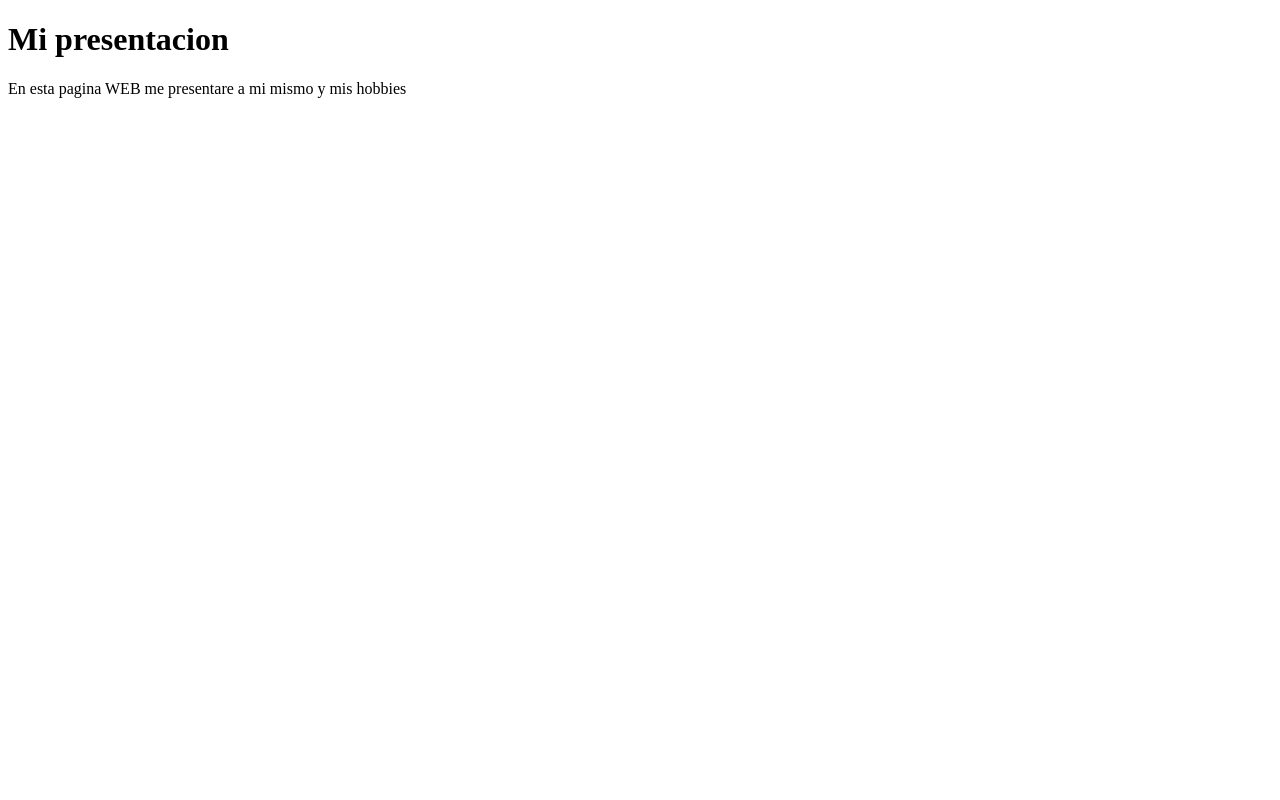
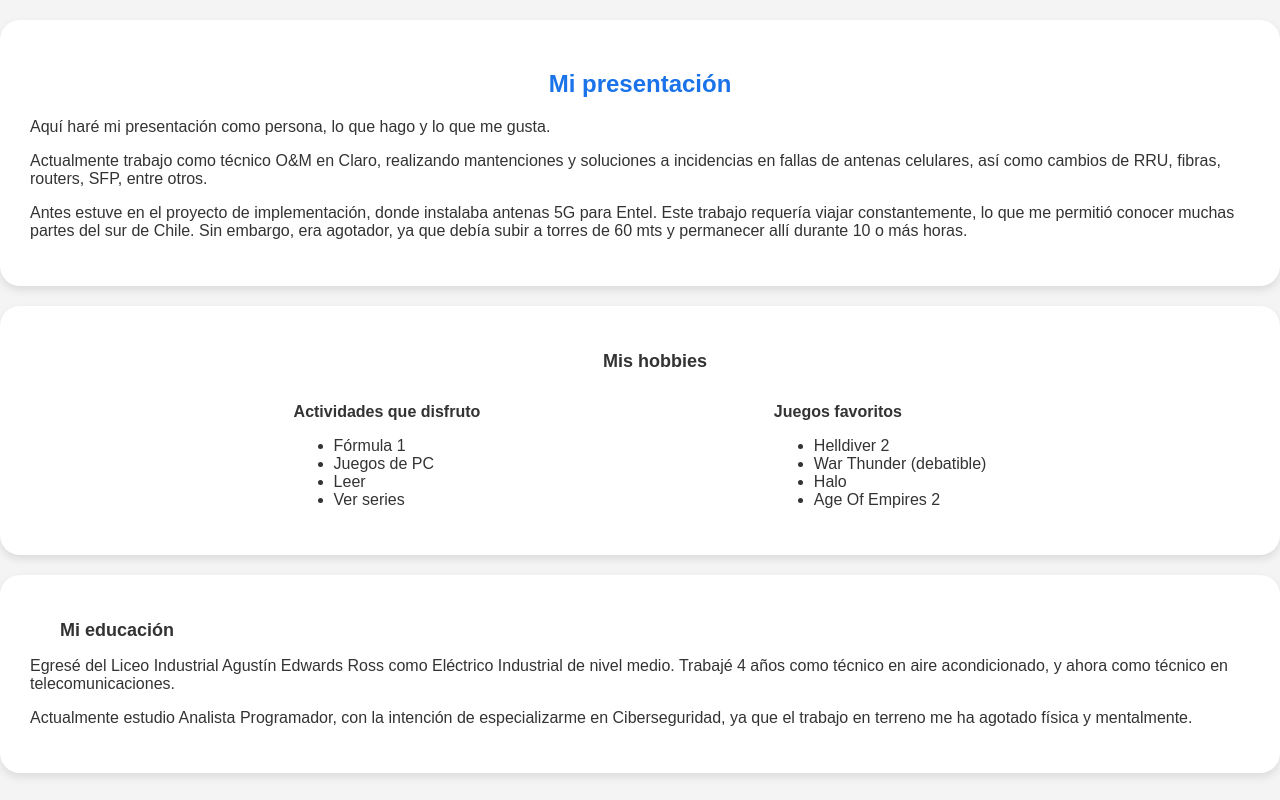
Before and after one commit to jorgeduch/practica, a plain HTML site: page index.html in a window 1280 px wide. Drawn offline with Linux system fonts and the light colour scheme.

Commit message:
agregando informacion y realizando styles

```diff
--- a/index.html
+++ b/index.html
@@ -7,12 +7,61 @@
 </head>
 
 <body>
-    <div>
-        <h1>Mi presentacion</h1>
-        <p>En esta pagina WEB me presentare a mi mismo y mis hobbies</p>
-    </div>
+
+    <section id="sobre-mi">
+        <h1>Mi presentación</h1>
+        <p>
+            Aquí haré mi presentación como persona, lo que hago y lo que me gusta.
+        </p>
+        <p>
+            Actualmente trabajo como técnico O&M en Claro, realizando mantenciones y soluciones a incidencias en fallas
+            de antenas celulares, así como cambios de RRU, fibras, routers, SFP, entre otros.
+        </p>
+        <p>
+            Antes estuve en el proyecto de implementación, donde instalaba antenas 5G para Entel. Este trabajo requería
+            viajar constantemente, lo que me permitió conocer muchas partes del sur de Chile. Sin embargo, era agotador,
+            ya que debía subir a torres de 60 mts y permanecer allí durante 10 o más horas.
+        </p>
+    </section>
+
+    <section id="mis-hobbies">
+        <h2 class="center">Mis hobbies</h2>
+        <div class="listas-hobbies">
+            <div>
+                <h3>Actividades que disfruto</h3>
+                <ul>
+                    <li>Fórmula 1</li>
+                    <li>Juegos de PC</li>
+                    <li>Leer</li>
+                    <li>Ver series</li>
+                </ul>
+            </div>
+            <div>
+                <h3>Juegos favoritos</h3>
+                <ul>
+                    <li>Helldiver 2</li>
+                    <li>War Thunder (debatible)</li>
+                    <li>Halo</li>
+                    <li>Age Of Empires 2</li>
+                </ul>
+            </div>
+        </div>
+    </section>
+
+    <section id="educacion">
+        <h2>Mi educación</h2>
+        <p>
+            Egresé del Liceo Industrial Agustín Edwards Ross como Eléctrico Industrial de nivel medio. Trabajé 4 años
+            como técnico en aire acondicionado, y ahora como técnico en telecomunicaciones.
+        </p>
+        <p>
+            Actualmente estudio Analista Programador, con la intención de especializarme en Ciberseguridad, ya que el
+            trabajo en terreno me ha agotado física y mentalmente.
+        </p>
+    </section>
 
 </body>
+
 <footer>
 
 </footer>
--- a/style.css
+++ b/style.css
@@ -0,0 +1,40 @@
+body {
+    margin: 0;
+    font-family: Arial, sans-serif;
+    background-color: #f4f4f4;
+    color: #333;
+
+}
+
+h1 {
+    color: #1a73e8;
+    text-align: center;
+}
+
+h2 {
+    font-size: large;
+    margin-left: 30px;
+}
+
+h3 {
+    font-size: medium;
+}
+
+.center {
+    text-align: center;
+}
+
+section {
+    background-color: #ffffff;
+    padding: 30px;
+    margin: 20px auto;
+    border-radius: 20px;
+    max-width: auto;
+    box-shadow: 0 4px 8px rgba(0, 0, 0, 0.1);
+}
+
+.listas-hobbies {
+    display: flex;
+    justify-content: space-evenly;
+    gap: 30px;
+}
```
